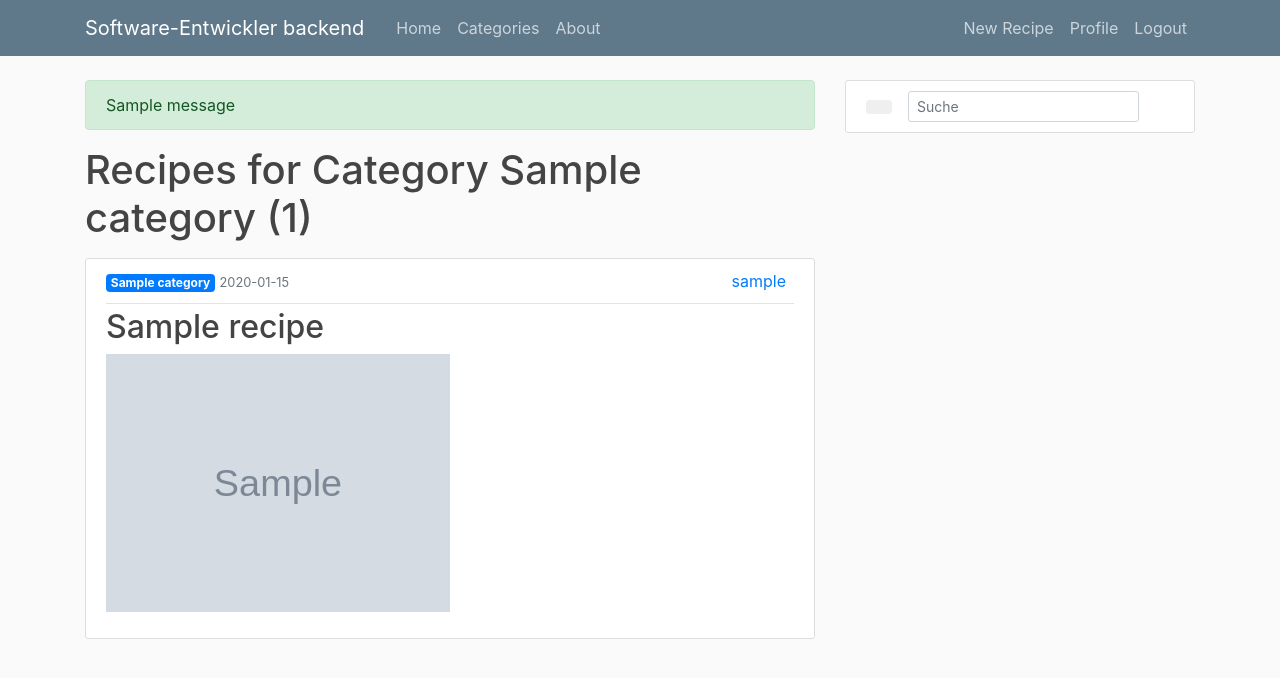
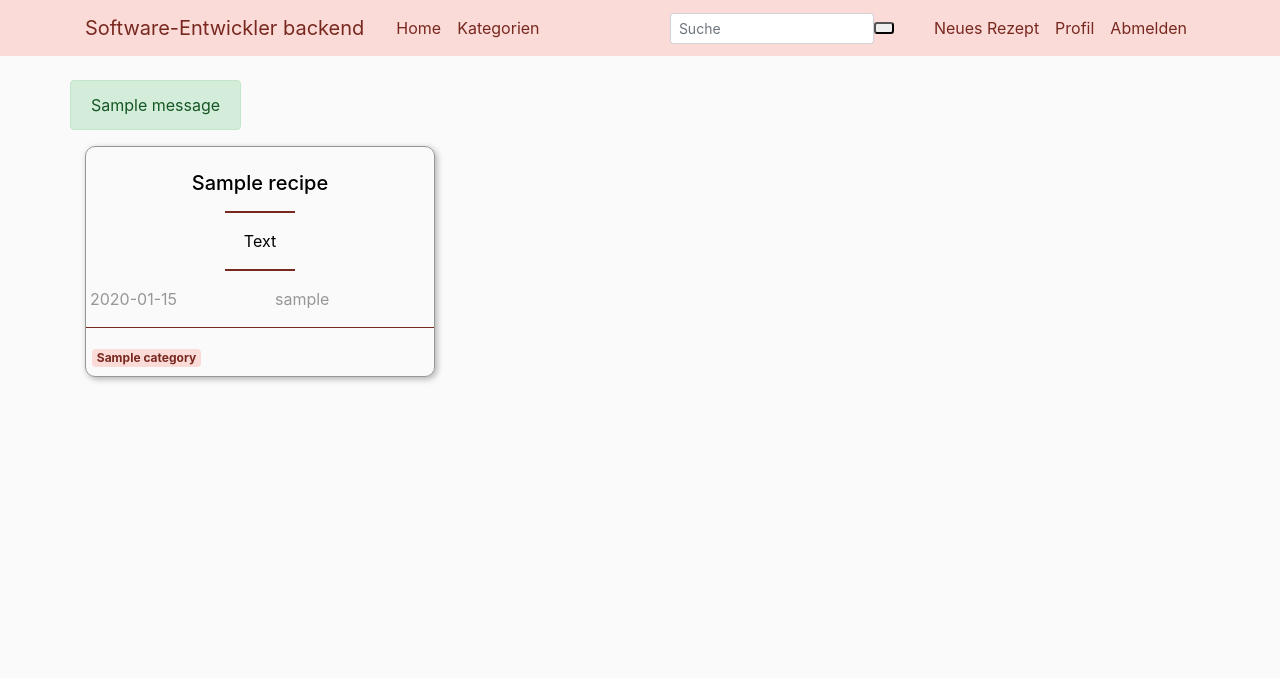
Before and after one commit to tschuelia/cake_recipe_website, a Django app: page /categories/1/ in a window 1280 px wide. Shown: the top 678 px of the page. Run offline with Django 3.2, Linux system fonts and the light colour scheme; a user stored in the database is signed in; tables that the repository leaves empty hold one stand-in row (values such as "Sample post"); grey boxes marked "Sample" are stand-in pictures; one stand-in notice (Sample message) is shown; parts of the project's set-up code (start-up, migrations or seed data) failed here and were passed over; some libraries are stand-ins or nearby versions.

Commit message:
apply new css stylings to website, unify html templates

```diff
--- a/recipes/static/recipes/main.css
+++ b/recipes/static/recipes/main.css
@@ -5,7 +5,7 @@
 }
 
 h1, h2, h3, h4, h5, h6 {
-  color: #444444;
+  color: #000000;
 }
 
 ul {
@@ -13,15 +13,23 @@
 }
 
 .bg-steel {
-  background-color: #5f788a;
+  background-color: #FADBD8;
+}
+
+.site-header .navbar-brand {
+  color: #78281F;
+}
+
+.site-header .navbar-brand:hover {
+  color: #000000;
 }
 
 .site-header .navbar-nav .nav-link {
-  color: #cbd5db;
+  color: #78281F;
 }
 
 .site-header .navbar-nav .nav-link:hover {
-  color: #ffffff;
+  color: #000000;
 }
 
 .site-header .navbar-nav .nav-link.active {
@@ -37,11 +45,24 @@
 }
 
 .recipe-title {
-  color: #444444;
+  display: block;
+  text-align: center;
+  color: #000000;
+}
+
+.recipe-title:hover {
+  text-decoration: none;
+  color: #78281F;
+}
+
+
+.recipe-description {
+  text-align: center;
+  color: #000000
 }
 
 .recipe-title-small {
-  color: #777777;
+  color: #78281F;
 }
 
 a.recipe-title-small:hover {
@@ -49,25 +70,69 @@
   text-decoration: none;
 }
 
-a.recipe-title:hover {
-  color: #428bca;
+.category-tag {
+  color: #78281F;
+  background-color: #FADBD8
+}
+
+.badge:hover {
+  text-decoration: none;
+  color: #000000
+}
+
+.recipe-overview {
+  display: block;
+  border: 1px solid #979797;
+  border-radius: 10px;
+  box-shadow: 2px 2px 6px 0px  #0000004d;
+}
+
+.recipe-overview a:hover {
   text-decoration: none;
 }
 
-.recipe-content {
-  white-space: pre-line;
+.recipe-overview:hover {
+  background-color: #FADBD8;
 }
 
-.recipe-metadata {
-  padding-bottom: 10px;
-  margin-bottom: 4px;
-  border-bottom: 1px solid #e3e3e3
+.recipe-categories {
+  padding-left: 6px;
+  padding-bottom: 8px;
+  color: #979797;
 }
 
-.recipe-metadata a:hover {
-  color: #333;
-  text-decoration: none;
+.recipe-author {
+  text-align: right;
+  color: #979797;
+  padding-right: 4px
 }
+
+.recipe-author:hover {
+  color: #78281F;
+}
+
+.recipe-preptime {
+  color: #979797;
+  padding-left: 4px
+}
+
+.separator {
+  width: 20%;
+  height: 2px;
+  margin-left: auto;
+  margin-right: auto;
+  background-color:#78281F;
+  border: 0 none;
+  }
+
+.separator-categories {
+  width: 100%;
+  height: 1px;
+  margin-left: auto;
+  margin-right: auto;
+  background-color:#78281F;
+  border: 0 none;
+  }
 
 .recipe-svg {
   width: 25px;
@@ -77,9 +142,10 @@
 
 .recipe-img {
   height: auto;
-  width: 50%;
+  width: 100%;
   margin-right: 20px;
   margin-bottom: 16px;
+  border-radius: 8px;
 }
 
 .recipe-img-small {
@@ -87,6 +153,10 @@
   width: 20%;
   margin-right: 20px;
   margin-bottom: 16px;
+}
+
+.recipe-introduction {
+  font-style: italic;
 }
 
 .account-heading {
--- a/recipes/templates/recipes/base.html
+++ b/recipes/templates/recipes/base.html
@@ -31,17 +31,24 @@
         <div class="collapse navbar-collapse" id="navbarToggle">
           <div class="navbar-nav mr-auto">
             <a class="nav-item nav-link" href="{% url 'recipes-home' %}">Home</a>
-            <a class="nav-item nav-link" href="{% url 'recipes-categories' %}">Categories</a>
-            <a class="nav-item nav-link" href="{% url 'recipes-about' %}">About</a>
+            <a class="nav-item nav-link" href="{% url 'recipes-categories' %}">Kategorien</a>
+          </div>
+          <div class="">
+            <form class="form-inline" id="searchform" action="{% url 'search-results-recipe' %}" method="get" accept-charset="utf-8">
+              <input class="form-control form-control-sm ml-3 w-75" id="searchbox" name="q" type="text" placeholder="Suche">
+              <button class="btn-sm searchbutton" type="submit">
+                <i class="oi oi-magnifying-glass" aria-hidden="true"></i>
+              </button>
+            </form>
           </div>
           <!-- navbar right side -->
           <div class="navbar-nav">
             {% if user.is_authenticated %}
-            <a class="nav-item nav-link" href="{% url 'recipe-create' %}">New Recipe</a>
-            <a class="nav-item nav-link" href="{% url 'profile' %}">Profile</a>
-            <a class="nav-item nav-link" href="{% url 'logout' %}">Logout</a> {% else %}
-            <a class="nav-item nav-link" href="{% url 'login' %}">Login</a>
-            <a class="nav-item nav-link" href="{% url 'register' %}">Sign Up</a> {% endif %}
+            <a class="nav-item nav-link" href="{% url 'recipe-create' %}">Neues Rezept</a>
+            <a class="nav-item nav-link" href="{% url 'profile' %}">Profil</a>
+            <a class="nav-item nav-link" href="{% url 'logout' %}">Abmelden</a> {% else %}
+            <a class="nav-item nav-link" href="{% url 'login' %}">Anmelden</a>
+            <a class="nav-item nav-link" href="{% url 'register' %}">Registrieren</a> {% endif %}
           </div>
         </div>
       </div>
@@ -49,24 +56,18 @@
   </header>
   <main role="main" class="container">
     <div class="row">
-      <div class="col-md-8">
-        {% if messages %} {% for msg in messages %}
-        <div class="alert alert-{{ msg.tags }}">
-          {{ msg }}
-        </div>
-        {% endfor %} {% endif %} {% block content %}{% endblock %}
-      </div>
-      <div class="col-md-4">
-        <div class="content-section">
-          <form class="form-inline" id="searchform" action="{% url 'search-results-recipe' %}" method="get" accept-charset="utf-8">
-            <button class="btn searchbutton" type="submit">
-                 <i class="oi oi-magnifying-glass" aria-hidden="true"></i>
-              </button>
-            <input class="form-control form-control-sm ml-3 w-75" id="searchbox" name="q" type="text" placeholder="Suche">
-          </form>
-        </div>
+      <div>
+        {% if messages %}
+          {% for msg in messages %}
+            <div class="alert alert-{{ msg.tags }}">
+              {{ msg }}
+            </div>
+          {% endfor %}
+        {% endif %}
       </div>
     </div>
+    {% block content %}
+    {% endblock %}
   </main>
 
   <!-- Optional JavaScript -->
--- a/recipes/templates/recipes/category_recipes.html
+++ /dev/null
@@ -1,21 +0,0 @@
-{% extends "recipes/base.html" %} {% block content %}
-<h1 class="mb-3">Recipes for Category {{ cat_title }} ({{ recipes.paginator.count }})</h1> {% for recipe in recipes %}
-<recipe class="media content-section">
-  <div class="media-body">
-    <div class="recipe-metadata">
-      {% for cat in recipe.get_categories %}
-      <a href="{% url 'category-recipes' cat.pk %}" class="badge badge-primary">{{ cat.title }}</a> {% endfor %}
-      <small class="text-muted">{{ recipe.prep_time }}</small>
-      <span style="float:right;">
-                <a class="mr-2" href="{% url 'user-recipes' recipe.author.username%}">{{ recipe.author }}</a>
-            </span>
-    </div>
-    <h2><a class="recipe-title" href="{% url 'recipe-detail' recipe.id %}">{{ recipe.title }}</a></h2>
-    <img class="recipe-img" src="{{ recipe.image.url }}">
-  </div>
-</recipe>
-{% endfor %}
-{% if recipes.paginator.num_pages > 1 %}
-  {% include "recipes/pagination.html" with page_obj=recipes %}
-{% endif %}
-{% endblock content %}
--- /dev/null
+++ b/recipes/templates/recipes/recipes_overview.html
@@ -0,0 +1,50 @@
+{% extends "recipes/base.html" %}
+{% block content %}
+<div class="row">
+  {% for recipe in recipes %}
+  <div class="col-md-4 mb-4">
+    <div class="recipe-overview">
+      <img src="{{ recipe.get_first_image.get_url }}" class="recipe-img">
+      <div>
+        <a class="h5 recipe-title" href="{% url 'recipe-detail' recipe.id %}">{{ recipe.title }}</a>
+        <hr class="separator">
+        <p class="recipe-description">Text</p>
+        <hr class="separator">
+        <div class="row">
+          <div class="col-md-6">
+              <span class="recipe-preptime">{{ recipe.prep_time }}</span>
+          </div>
+          <div class="col-md-6">
+              <a class="recipe-author" href="{% url 'user-recipes' recipe.author.username%}">{{ recipe.author }}</a>
+          </div>
+        </div>
+      </div>
+      <hr class="separator-categories">
+      <div class="recipe-categories">
+        {% for cat in recipe.get_categories %}
+          <a href="{% url 'category-recipes' cat.pk %}" class="badge category-tag">{{ cat.title }}</a>
+        {% endfor %}
+      </div>
+    </div>
+  </div>
+<!-- <recipe class="media content-section card-deck">
+  <div class="media-body">
+    <div class="recipe-metadata">
+      {% for cat in recipe.get_categories %}
+      <a href="{% url 'category-recipes' cat.pk %}" class="badge badge-primary">{{ cat.title }}</a> {% endfor %}
+      <small class="text-muted">{{ recipe.prep_time }}</small>
+      <span style="float:right;">
+                <a class="mr-2 author" href="{% url 'user-recipes' recipe.author.username%}">{{ recipe.author }}</a>
+            </span>
+    </div>
+    <h2><a class="recipe-title" href="{% url 'recipe-detail' recipe.id %}">{{ recipe.title }}</a></h2>
+    <img class="recipe-img" src="{{ recipe.get_first_image.get_url }}">
+  </div>
+</recipe> -->
+{% endfor %}
+</div>
+
+{% if is_paginated %}
+    {% include "recipes/pagination.html" %}
+{% endif %}
+{% endblock content %}
--- a/recipes/views.py
+++ b/recipes/views.py
@@ -19,7 +19,7 @@
 )
 
 from .models import Recipe, Category, Ingredient, Food
-from .forms import RecipeForm, IngredientFormSet
+from .forms import RecipeForm, IngredientFormSet, ImageForm
 
 ################################
 # Category views
@@ -47,7 +47,7 @@
     paginator = Paginator(recipe_list, 5)
     page = request.GET.get('page')
     recipes = paginator.get_page(page)
-    return render(request, 'recipes/category_recipes.html', {'recipes':recipes, 'cat_title':cat_title})
+    return render(request, 'recipes/recipes_overview.html', {'recipes':recipes, 'cat_title':cat_title})
 
 
 ################################
@@ -55,17 +55,18 @@
 ################################
 class RecipeListView(ListView):
     model = Recipe
-    template_name = 'recipes/home.html'
+    template_name = 'recipes/recipes_overview.html'
     context_object_name = 'recipes'
-    paginate_by = 5
+    paginate_by = 12
     ordering = ['title']
 
 
 def recipe_detail(request, pk):
     recipe = Recipe.objects.get(pk=pk)
     ingredients = recipe.get_ingredients
+    images = recipe.get_images
     servings = recipe.get_servings
-    return render(request, 'recipes/recipe_detail.html', {'object': recipe, 'ingredients':ingredients, 'servings':servings})
+    return render(request, 'recipes/recipe_detail.html', {'object': recipe, 'images': images, 'ingredients':ingredients, 'servings':servings})
 
 def recipe_convert_servings(request, pk):
     recipe = Recipe.objects.get(pk=pk)
@@ -87,27 +88,35 @@
     if request.method == 'GET':
         # Anzeigen
         recipe_form = RecipeForm(instance=recipe)
+        image_form = ImageForm()
         ingredients_formset = IngredientFormSet(instance=recipe)
         return render(request, 'recipes/recipe_form.html', {
             'form': recipe_form,
+            'image': image_form,
             'ingredients': ingredients_formset,
         })
     else: # method == 'POST'
         # Abgeschicktes Formular verarbeiten
-        recipe_form = RecipeForm(request.POST, request.FILES, instance=recipe)
+        recipe_form = RecipeForm(request.POST, instance=recipe)
+        image_form = ImageForm()
         ingredients_formset = IngredientFormSet(request.POST, instance=recipe)
         if not recipe_form.is_valid():
             return render(request, 'recipes/recipe_form.html', {
                 'form': recipe_form,
+                'image': image_form,
                 'ingredients': ingredients_formset,
             })
         if not ingredients_formset.is_valid():
             return render(request, 'recipes/recipe_form.html', {
                 'form': recipe_form,
+                'image': image_form,
                 'ingredients': ingredients_formset,
             })
         recipe_form.instance.author = request.user
         recipe_obj = recipe_form.save()
+
+        image_form.instance.recipe = recipe_obj
+        image_form.save()
 
         ingredients_formset.instance = recipe_obj
         ingredients_formset.save()
@@ -131,30 +140,39 @@
     if request.method == 'GET':
         # Anzeigen
         recipe_form = RecipeForm()
+        image_form = ImageForm()
         ingredients_formset = IngredientFormSet()
         return render(request, 'recipes/recipe_form.html', {
             'form': recipe_form,
+            'image': image_form,
             'ingredients': ingredients_formset,
         })
     else: # method == 'POST'
         # Abgeschicktes Formular verarbeiten
-        recipe_form = RecipeForm(request.POST, request.FILES)
+        recipe_form = RecipeForm(request.POST)
         ingredients_formset = IngredientFormSet(request.POST)
+        image_form = ImageForm(request.POST)
         if not recipe_form.is_valid():
             return render(request, 'recipes/recipe_form.html', {
                 'form': recipe_form,
+                'image': image_form,
                 'ingredients': ingredients_formset,
             })
         if not ingredients_formset.is_valid():
             return render(request, 'recipes/recipe_form.html', {
                 'form': recipe_form,
+                'image': image_form,
                 'ingredients': ingredients_formset,
             })
         recipe_form.instance.author = request.user
         recipe_obj = recipe_form.save()
 
+        image_form.instance.recipe = recipe_obj
+        image_form.save()
+
         ingredients_formset.instance = recipe_obj
         ingredients_formset.save()
+
 
         return redirect(recipe_obj)
 
@@ -164,9 +182,9 @@
 ################################
 class UserRecipeListView(ListView):
     model = Recipe
-    template_name = 'recipes/user_recipes.html'
+    template_name = 'recipes/recipes_overview.html'
     context_object_name = 'recipes'
-    paginate_by = 5
+    paginate_by = 12
     ordering = ['title']
 
     def get_queryset(self):
@@ -182,9 +200,9 @@
     Display a Recipe List page filtered by the search query.
     """
     model = Recipe
-    template_name = 'recipes/search_results_recipes.html'
+    template_name = 'recipes/recipes_overview.html'
     context_object_name = 'recipes'
-    paginate_by = 5
+    paginate_by = 12
 
     def get_queryset(self):
         result = super(RecipeSearchListView, self).get_queryset()
```
Also changed, not shown: recipes/templates/recipes/home.html (deleted, +0 -20 lines), recipes/templates/recipes/search_results_recipes.html (deleted, +0 -21 lines).
